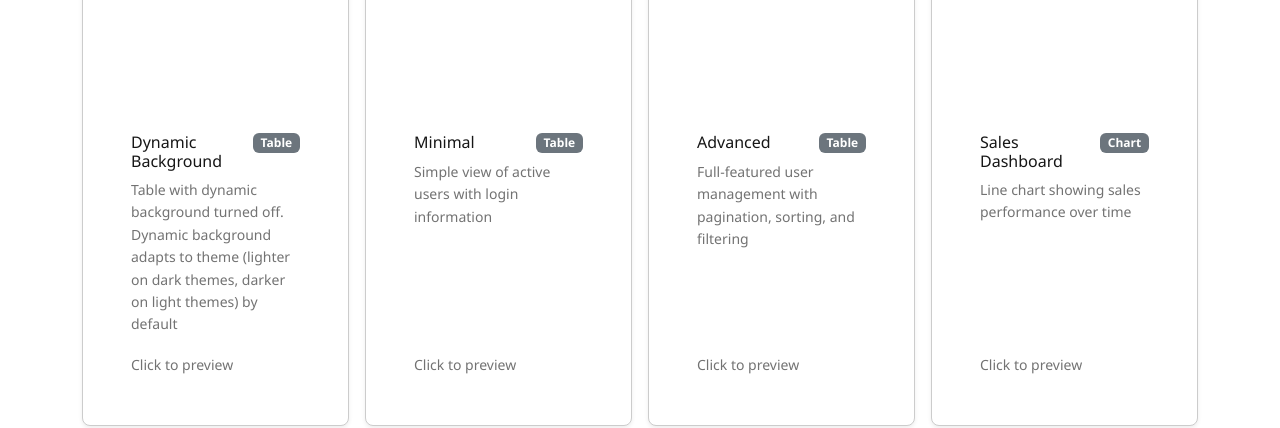
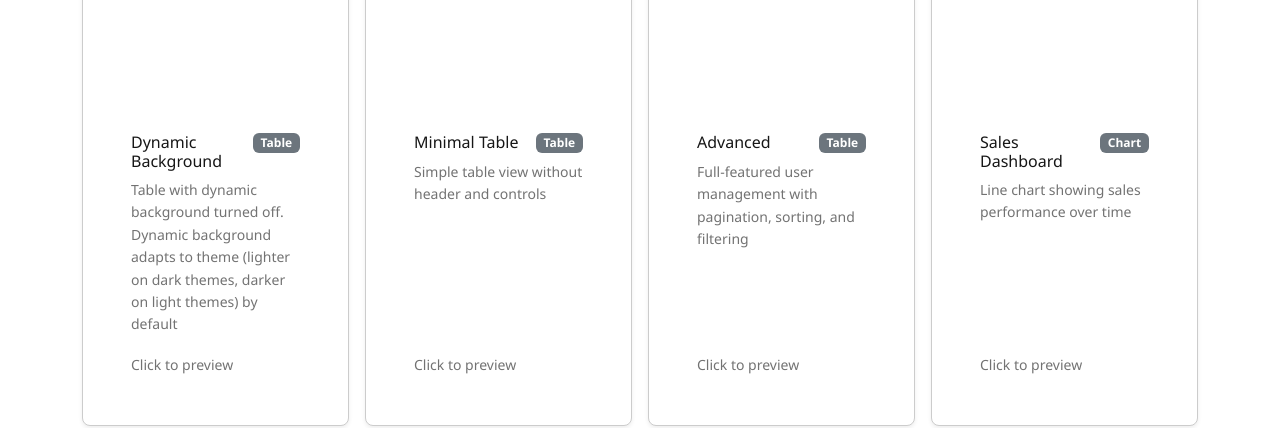
Before and after one commit to widgemo/widgemo-demo, a React (Vite) app: page / in a window 1280 px wide. Shown: the part 1640-2068 px from the top of the page. Built offline with nearby package versions, Linux system fonts and the light colour scheme.

Commit message:
Refactor galleryConfigs to rename 'Minimal' to 'Minimal Table' and update description for clarity

```diff
--- a/src/data/sampleData.ts
+++ b/src/data/sampleData.ts
@@ -164,7 +164,7 @@ export const galleryConfigs: Array<{
       data: teaserSampleData
     },
     {
-      name: 'Minimal',
+      name: 'Minimal Table',
       mode: 'table',
       config: {
         mode: 'table',
@@ -176,7 +176,7 @@ export const galleryConfigs: Array<{
         header: { onMenu: ['refresh'] },
         styling: { compact: true },
       },
-      description: 'Simple view of active users with login information',
+      description: 'Simple table view without header and controls',
       data: teaserSampleData
     },
     {
```
